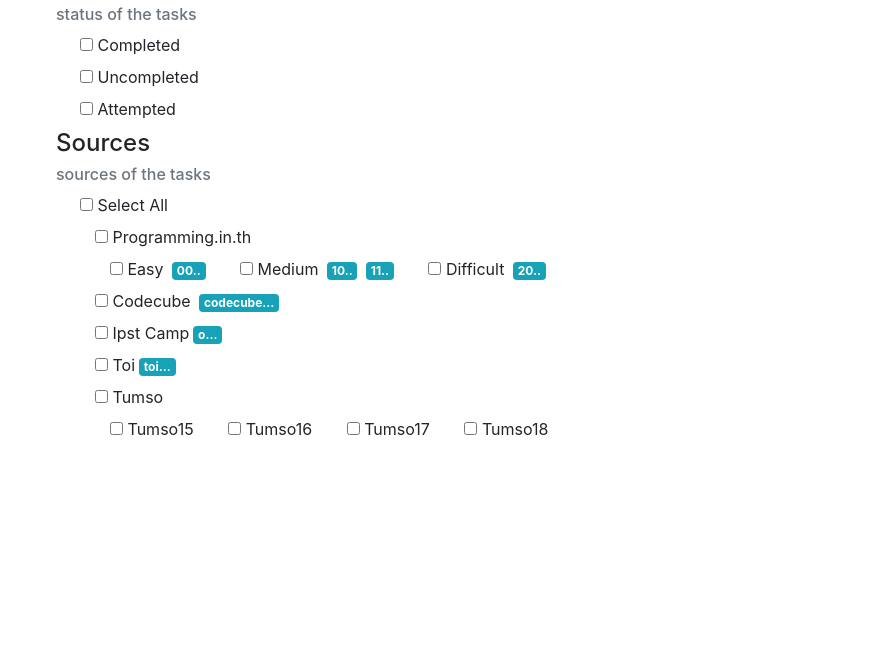
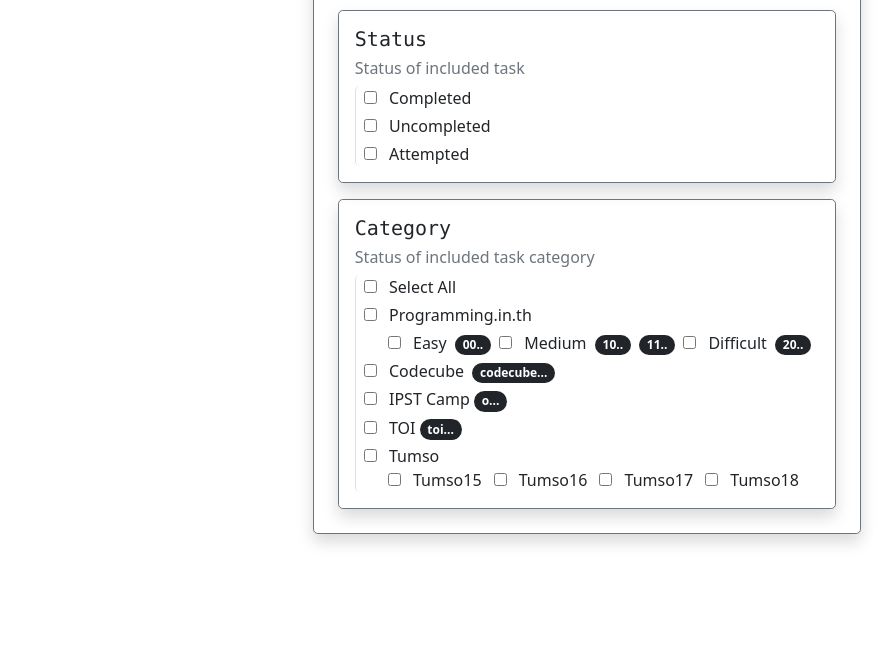
Before and after one commit to itzmeowww/beta-task-toggler, a browser extension: page src/options.html in a window 1280 px wide. Shown: the part 153-800 px from the top of the page, without its empty margins (53-948 px from the left). Drawn offline with nearby package versions, Linux system fonts and the light colour scheme.

Commit message:
update setting UI

```diff
--- a/src/options.html
+++ b/src/options.html
@@ -4,22 +4,40 @@
     <meta http-equiv="X-UA-Compatible" content="IE=edge" />
     <meta name="viewport" content="width=device-width, initial-scale=1.0" />
     <link
+      href="https://cdn.jsdelivr.net/npm/bootstrap@5.1.3/dist/css/bootstrap.min.css"
       rel="stylesheet"
-      href="https://stackpath.bootstrapcdn.com/bootstrap/4.3.1/css/bootstrap.min.css"
-      integrity="sha384-ggOyR0iXCbMQv3Xipma34MD+dH/1fQ784/j6cY/iJTQUOhcWr7x9JvoRxT2MZw1T"
+      integrity="sha384-1BmE4kWBq78iYhFldvKuhfTAU6auU8tT94WrHftjDbrCEXSU1oBoqyl2QvZ6jIW3"
       crossorigin="anonymous"
     />
+    <script
+      src="https://cdn.jsdelivr.net/npm/bootstrap@5.1.3/dist/js/bootstrap.bundle.min.js"
+      integrity="sha384-ka7Sk0Gln4gmtz2MlQnikT1wXgYsOg+OMhuP+IlRH9sENBO0LRn5q+8nbTov4+1p"
+      crossorigin="anonymous"
+    ></script>
     <link rel="stylesheet" href="styles/options.css" />
     <title>Beta Task Toggler</title>
   </head>
   <body>
-    <div class="container my-5">
-      <h2 class="">Random Settings</h2>
-      <h6 class="text-secondary">customize your scope of randomization</h6>
-      <div class="pl-4">
-        <h4>Status</h4>
-        <h6 class="text-secondary">status of the tasks</h6>
-        <div class="d-flex flex-column pl-4">
+    <div
+      class="container-fluid py-5 d-flex flex-column justify-content-center align-items-center"
+    >
+      <div
+        class="shadow p-4 rounded-3 border border-1 border-secondary d-flex flex-column justify-content-center align-items-center gap-2"
+      >
+        <div
+          class="d-flex flex-column align-items-center justify-content-center"
+        >
+          <h2 class="font-monospace text-center">Random Settings</h2>
+          <h6 class="text-secondary fw-light">Customize randomization scope</h6>
+        </div>
+        <div
+          class="shadow p-3 border rounded-3 border-1 mt-2 border-secondary w-100 rounded-lg border-top border-1"
+        >
+          <h5 class="font-monospace">Status</h5>
+          <h6 class="text-secondary fw-light">Status of included task</h6>
+          <div
+            class="d-flex gap-1 flex-column ps-2 border-start rounded-3 fw-light align-items-start justify-content-center"
+          >
             <div class="">
               <input
                 class="options"
@@ -49,10 +67,17 @@
             </div>
           </div>
         </div>
-      <div class="pl-4">
-        <h4>Sources</h4>
-        <h6 class="text-secondary">sources of the tasks</h6>
-        <div class="d-flex flex-column pl-4">
+
+        <div
+          class="shadow p-3 border rounded-3 border-1 mt-2 border-secondary w-100 rounded-lg border-top border-1"
+        >
+          <h5 class="font-monospace">Category</h5>
+          <h6 class="text-secondary fw-light">
+            Status of included task category
+          </h6>
+          <div
+            class="d-flex gap-1 flex-column ps-2 border-start rounded-3 fw-light align-items-start justify-content-center"
+          >
             <div>
               <input
                 class="selectallsource"
@@ -60,17 +85,21 @@
                 name="allSelector"
                 id="selectAll"
               />
-            <label> Select All </label>
+              <label for="selectAll"> Select All </label>
             </div>
+
             <div>
               <input
-              class="sources"
                 type="checkbox"
                 name="Programming.in.th"
                 id="programming.in.th"
               />
               <label for="programming.in.th"> Programming.in.th </label>
-            <br />
+            </div>
+            <div
+              class="ms-4 d-flex flex-wrap align-items-center justify-content-start"
+            >
+              <div>
                 <input
                   class="subSource pgm"
                   type="checkbox"
@@ -79,8 +108,10 @@
                 />
                 <label for="pgEasy">
                   Easy
-              <span class="badge badge-info ml-1">00..</span>
+                  <span class="badge rounded-pill bg-dark ms-1">00..</span>
                 </label>
+              </div>
+              <div>
                 <input
                   class="subSource pgm"
                   type="checkbox"
@@ -89,9 +120,11 @@
                 />
                 <label for="pgMedium">
                   Medium
-              <span class="badge badge-info ml-1">10..</span>
-              <span class="badge badge-info ml-1">11..</span>
+                  <span class="badge rounded-pill bg-dark ms-1">10..</span>
+                  <span class="badge rounded-pill bg-dark ms-1">11..</span>
                 </label>
+              </div>
+              <div>
                 <input
                   class="subSource pgm"
                   type="checkbox"
@@ -100,8 +133,9 @@
                 />
                 <label for="pgHard">
                   Difficult
-              <span class="badge badge-info ml-1">20..</span>
+                  <span class="badge rounded-pill bg-dark ms-1">20..</span>
                 </label>
+              </div>
             </div>
             <div>
               <input
@@ -112,7 +146,7 @@
               />
               <label for="codecube">
                 Codecube
-              <span class="badge badge-info ml-1">codecube...</span>
+                <span class="badge rounded-pill bg-dark ms-1">codecube...</span>
               </label>
             </div>
             <div>
@@ -123,19 +157,24 @@
                 id="ipstcamp"
               />
               <label for="ipstcamp">
-              Ipst Camp<span class="badge badge-info ml-1">o...</span>
+                IPST Camp<span class="badge rounded-pill bg-dark ms-1"
+                  >o...</span
+                >
               </label>
             </div>
             <div>
               <input class="sources" type="checkbox" name="Toi" id="toi" />
               <label for="toi">
-              Toi<span class="badge badge-info ml-1">toi...</span>
+                TOI<span class="badge rounded-pill bg-dark ms-1">toi...</span>
               </label>
             </div>
             <div>
               <input class="sources" type="checkbox" name="Tumso" id="tumso" />
               <label for="tumso"> Tumso </label>
-            <br />
+              <div
+                class="ms-4 d-flex flex-wrap gap-1 align-items-center justify-content-start"
+              >
+                <div>
                   <input
                     class="subSource tumsotype"
                     type="checkbox"
@@ -143,6 +182,8 @@
                     id="tumso15"
                   />
                   <label for="tumso15"> Tumso15 </label>
+                </div>
+                <div>
                   <input
                     class="subSource tumsotype"
                     type="checkbox"
@@ -150,6 +191,8 @@
                     id="tumso16"
                   />
                   <label for="tumso16"> Tumso16 </label>
+                </div>
+                <div>
                   <input
                     class="subSource tumsotype"
                     type="checkbox"
@@ -157,6 +200,8 @@
                     id="tumso17"
                   />
                   <label for="tumso17"> Tumso17 </label>
+                </div>
+                <div>
                   <input
                     class="subSource tumsotype"
                     type="checkbox"
@@ -168,6 +213,9 @@
               </div>
             </div>
           </div>
+        </div>
+      </div>
+    </div>
     <script src="./scripts/options.js"></script>
   </body>
 </html>
--- a/src/styles/options.css
+++ b/src/styles/options.css
@@ -1,7 +1,4 @@
-.sources {
-  margin-left: 15px;
+label {
+  margin-left: 8px;
+  margin-right: 8px;
 }
-
-.subSource {
-  margin-left: 30px;
-}
```
Also changed, not shown: 2 other files. Lines whose indentation alone changed are shown as unchanged.
